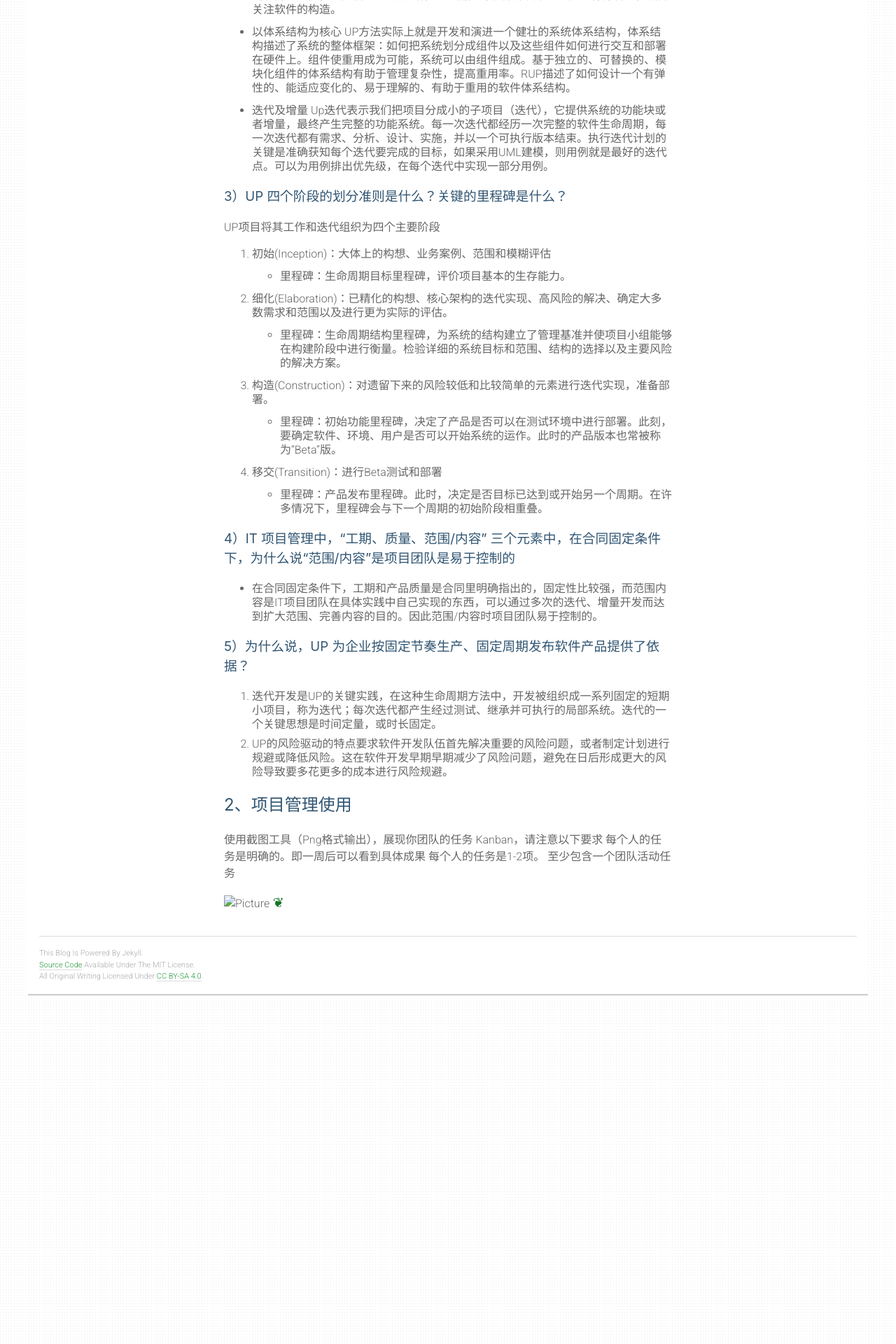
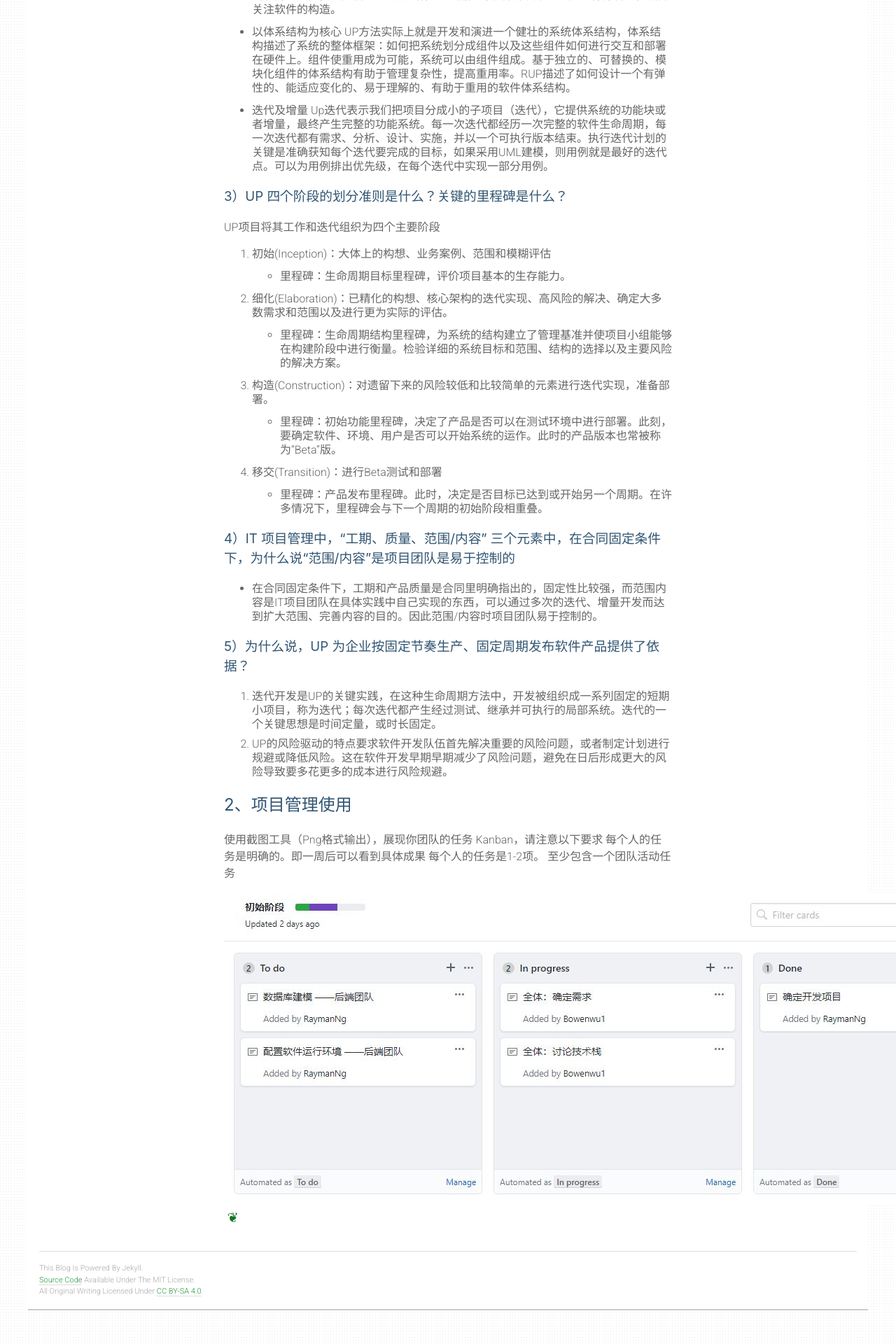
Before and after one commit to JocelynWSJ/JocelynWSJ.github.io, a Jekyll site: the page built from _posts/2018-3-20-系统分析与设计HW2.md, in a window 1280 px wide. Shown: the part 1762-3682 px from the top of the page at 70% size. Built offline with Jekyll 4.4.1, drawn with Linux system fonts in a browser that asks for light colours.

Commit message:
initial commit

```diff
--- a/_posts/2018-3-20-系统分析与设计HW2.md
+++ b/_posts/2018-3-20-系统分析与设计HW2.md
@@ -96,4 +96,4 @@ UP项目将其工作和迭代组织为四个主要阶段
 每个人的任务是1-2项。
 至少包含一个团队活动任务
 
-![picture]({ site.baseurl }}/i/1.png)
+![picture](../i/1.png)
```
